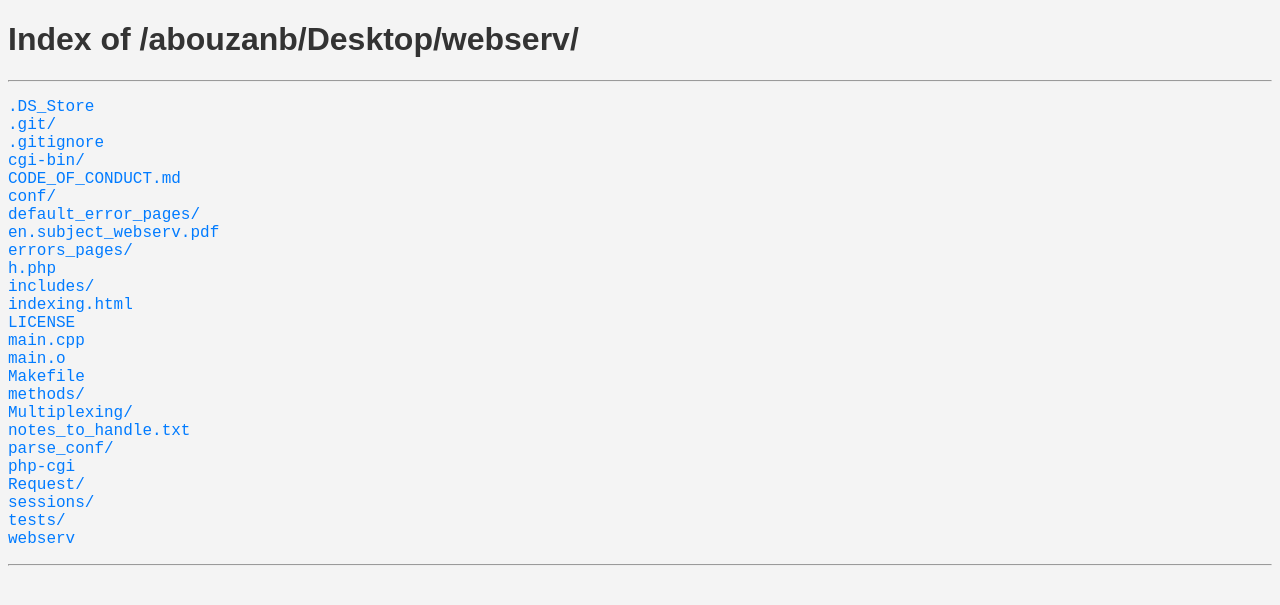
After one commit to Mouad-El-Asri/webserv, a PHP site: page /indexing.html in a window 1280 px wide. The commit adds this page. Shown: the top 605 px of the page. Run offline with PHP 8.4, Linux system fonts and the light colour scheme.

```diff
--- a/h.php
+++ b/h.php
@@ -4,11 +4,14 @@ $words = str_repeat("133337 133371337 138888 137 1337 1337 1337 1337 1337 1337 1
 
 
 // Printing out the retrieved values
-// echo "Content-Length: 100\r\n\r\n";
+
+echo "Content-Length: 100000000000000\r\n\r\n";
 
 // Set the content type header manually
 $method = $_SERVER['REQUEST_METHOD'];
 $mE = $_SERVER['PATH_INFO'];
+$anas = $_SERVER['QUERY_STRING'];
+echo "QUERY_STRING: $anas <br>";
 echo "PATH_INFO: $mE <br>";
 echo "method: $method <br>";
 // Print the words
--- /dev/null
+++ b/indexing.html
@@ -0,0 +1,42 @@
+<!DOCTYPE html>
+<html>
+<head>
+<title>Index of /abouzanb/Desktop/webserv/</title>
+<style> body {background-color: #f4f4f4; font-size: 16px; font-family: Arial, sans-serif;}
+h1 {color: #333333;}
+a {text-decoration: none; color: #007bff;}
+a:hover {text-decoration: underline;}
+pre {font-family: 'Courier New', monospace;}</style>
+</head>
+<body>
+<h1>Index of /abouzanb/Desktop/webserv/</h1>
+<hr>
+<pre>
+<a href=".DS_Store">.DS_Store</a>
+<a href=".git/">.git/</a>
+<a href=".gitignore">.gitignore</a>
+<a href="cgi-bin/">cgi-bin/</a>
+<a href="CODE_OF_CONDUCT.md">CODE_OF_CONDUCT.md</a>
+<a href="conf/">conf/</a>
+<a href="default_error_pages/">default_error_pages/</a>
+<a href="en.subject_webserv.pdf">en.subject_webserv.pdf</a>
+<a href="errors_pages/">errors_pages/</a>
+<a href="h.php">h.php</a>
+<a href="includes/">includes/</a>
+<a href="indexing.html">indexing.html</a>
+<a href="LICENSE">LICENSE</a>
+<a href="main.cpp">main.cpp</a>
+<a href="main.o">main.o</a>
+<a href="Makefile">Makefile</a>
+<a href="methods/">methods/</a>
+<a href="Multiplexing/">Multiplexing/</a>
+<a href="notes_to_handle.txt">notes_to_handle.txt</a>
+<a href="parse_conf/">parse_conf/</a>
+<a href="php-cgi">php-cgi</a>
+<a href="Request/">Request/</a>
+<a href="sessions/">sessions/</a>
+<a href="tests/">tests/</a>
+<a href="webserv">webserv</a>
+</pre><hr>
+</body>
+</html>
```
Also changed, not shown: .file.txt (added), 3 other files.
